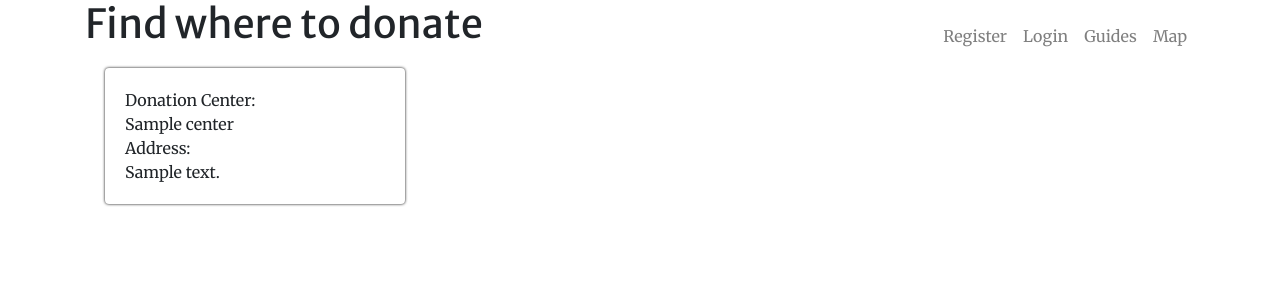
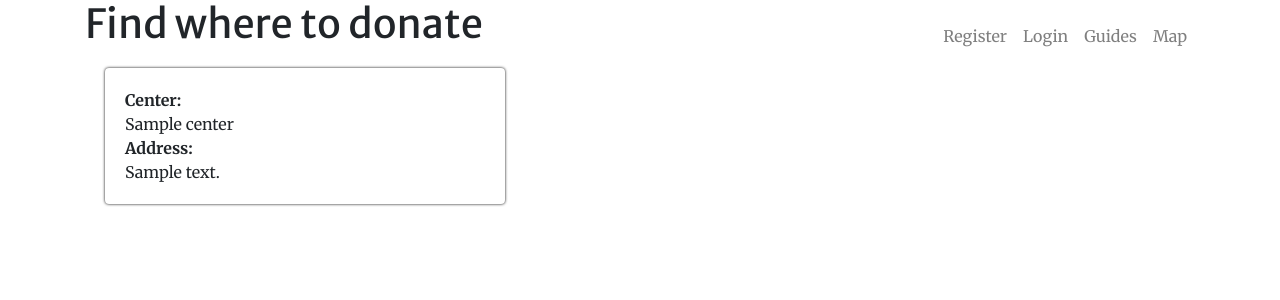
Before and after one commit to jacqw8/terrafit, a Flask app: template terrafit/templates/zip.html in a window 1280 px wide. Shown: the top 300 px of the page. Run offline with Flask 2, Linux system fonts and the light colour scheme; the template is opened without the code that fills it: most values are stand-ins (such as "Sample title", 1, 10 or a date in 2020); some libraries are stand-ins or nearby versions.

Commit message:
more formatting zip html

```diff
--- a/terrafit/templates/zip.html
+++ b/terrafit/templates/zip.html
@@ -2,12 +2,12 @@
 {% block content %}
     <h1>Find where to donate</h1>
     {% for cloth in clothes %}
-        <div style="padding: 20px; border-radius: 4px; box-shadow: 0 0 3px black; max-width: 300px; margin: 20px;">
-            Donation Center:
+        <div style="padding: 20px; border-radius: 4px; box-shadow: 0 0 3px black; max-width: 400px; margin: 20px;">
+            <strong>Center:</strong>
             <br>
             {{ cloth.center }}
             <br>
-            Address:
+            <strong>Address:</strong>
             <br>{{ cloth.address }}
         </div>
         <!-- <div style="margin: 0;">Address: {{ cloth.address }}</h3> -->
```
